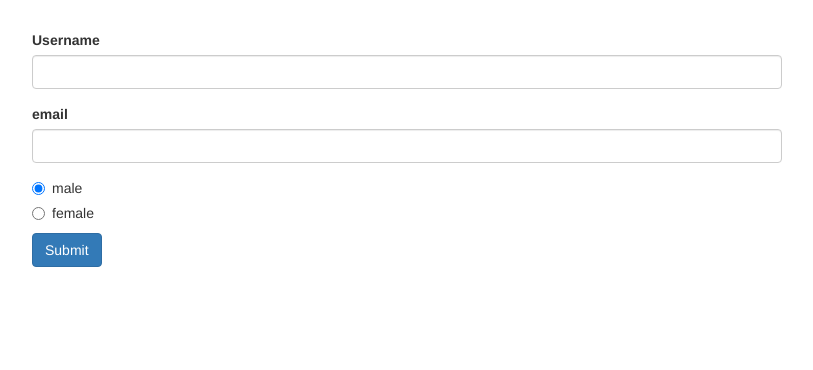
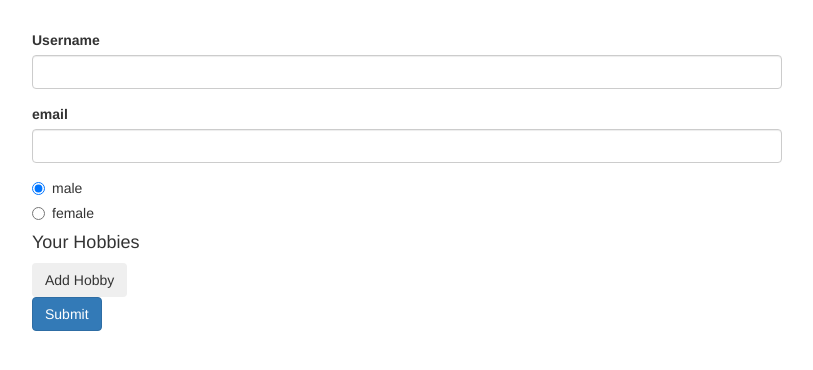
Before and after one commit to PRaut/angular-practice-modules, an Angular app in the folder forms-reactive-start/: page / in a window 1280 px wide. Shown: the top 370 px of the page, without its empty margins (233-1046 px from the left). Built offline with nearby package versions, Linux system fonts and the light colour scheme.

Commit message:
Dynamically add formControl input text

```diff
--- a/forms-reactive-start/src/app/app.component.html
+++ b/forms-reactive-start/src/app/app.component.html
@@ -35,6 +35,14 @@
               [value]="gender">{{ gender }}
           </label>
         </div>
+        <div formArrayName="hobbies">
+          <h4>Your Hobbies</h4>
+          <button class="btn btn-defaulf" type="button" (click)="onAddHobby()">Add Hobby</button>
+          <div class="form-group"
+          *ngFor="let hobbyControl of getControls(); let i = index">
+            <input type="text" class="form-control" [formControlName]="i">
+          </div>
+        </div>
         <span class="help-block hint-text-color"
         *ngIf="!signupForm.valid && signupForm.touched"
         > Please fill all the fields!</span>
--- a/forms-reactive-start/src/app/app.component.ts
+++ b/forms-reactive-start/src/app/app.component.ts
@@ -1,5 +1,5 @@
 import { Component, OnInit } from '@angular/core';
-import { FormGroup, FormControl, Validators } from '@angular/forms';
+import { FormGroup, FormControl, Validators, FormArray } from '@angular/forms';
 
 @Component({
   selector: 'app-root',
@@ -17,8 +17,18 @@
         'username': new FormControl(null, Validators.required),
         'email': new FormControl(null, [Validators.required, Validators.email])
       }),
-      'gender': new FormControl('male')
+      'gender': new FormControl('male'),
+      'hobbies': new FormArray([])
     });
+  }
+
+  getControls(){
+    return (<FormArray>this.signupForm.get('hobbies')).controls;
+  }
+
+  onAddHobby(){
+    const control = new FormControl(null, Validators.required);
+    (<FormArray>this.signupForm.get('hobbies')).push(control);
   }
 
   onSubmit() {
```
